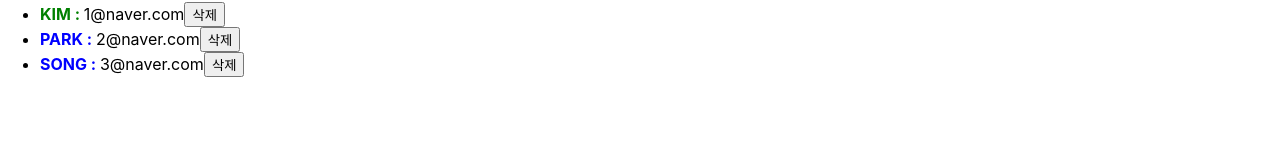
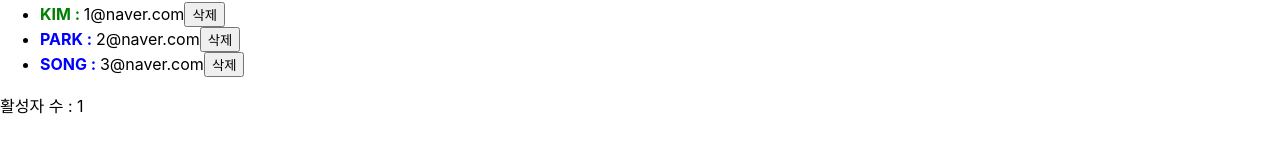
Before and after one commit to TaeKyoungKim/react_tutorial, a React (Create React App) app: page / in a window 1280 px wide. Shown: the part 276-428 px from the top of the page. Built offline with nearby package versions, Linux system fonts and the light colour scheme.

Commit message:
useMemo , useCallback

```diff
--- a/src/App.js
+++ b/src/App.js
@@ -1,4 +1,4 @@
-import React, { useRef , useState } from 'react';
+import React, { useRef , useState , useMemo , useCallback} from 'react';
 import Hello from './Hello'
 import Wrapper from './Wrapper'
 import Counter from './Counter'
@@ -8,7 +8,10 @@
 
 
 function App() {
-
+  const countActiveUsers = (users)=>{
+    console.log('활성화 사용자 수를 체크 하는 중')
+    return users.filter(user=>user.active).length;
+  }
   const [users , setUsers] = useState (
     [
       {
@@ -42,7 +45,7 @@
   const {username , email} = inputs
   const nextId = useRef(4)
 
-  const onChangeInput =(e)=>{
+  const onChangeInput = (e)=>{
     // console.log(e.target)
     const {name , value} = e.target
     setInputs({
@@ -50,7 +53,7 @@
       [name] :value
     });
   }
-  const onCreate =()=>{
+  const onCreate = useCallback(()=>{
     const user = {
       id:nextId.current,
        username,
@@ -63,17 +66,19 @@
       email:''
     })
     nextId.current +=1
-  }
+  }, [inputs])
 
   const onRemove = (id)=>{
       setUsers(users.filter(user=>user.id !== id))
   }
 
-  const onToggleFunc =(id)=>{
+  const onToggleFunc =useCallback((id)=>{
     setUsers(users.map(
       user=> user.id === id? {...user , active: !user.active} : user
     ))
-  }
+  }, [users])
+
+  const count =useMemo(()=>countActiveUsers(users), [users])
   return (
       <>
       <Wrapper>
@@ -84,6 +89,7 @@
       <InputSample />
       <CreateUser user={username} useremail={email} onChange={onChangeInput}  onCreate={onCreate}/>
       <UserList  users={users} onRemove={onRemove} onToggle={onToggleFunc} />
+      <div>활성자 수 : {count}</div>
       </>
   );
 }
```
